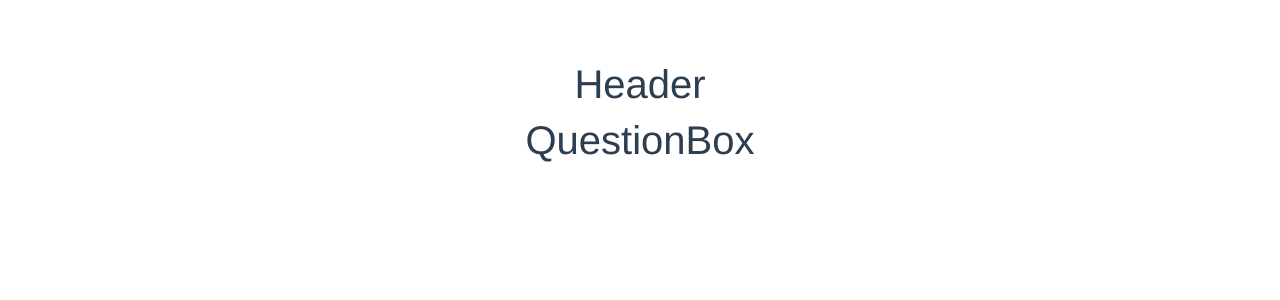
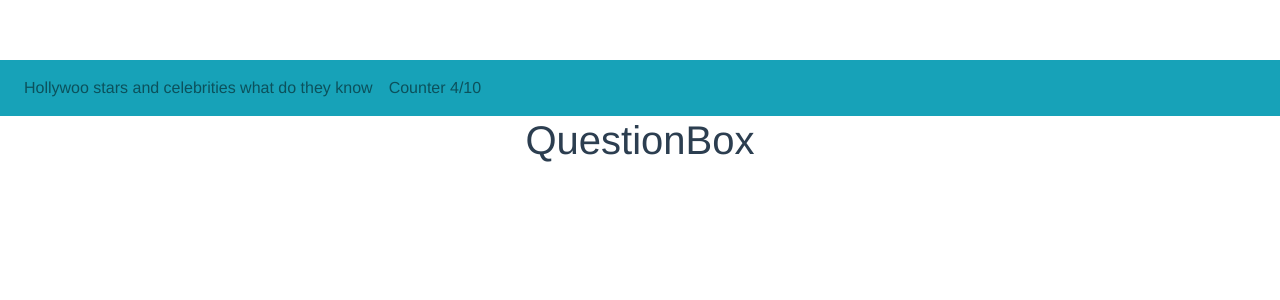
Before and after one commit to liampc/vue-quiz, a Vue app: page / in a window 1280 px wide. Shown: the top 300 px of the page. Built offline with nearby package versions, Linux system fonts and the light colour scheme.

Commit message:
add navbar

```diff
--- a/src/components/Header.vue
+++ b/src/components/Header.vue
@@ -1,3 +1,10 @@
 <template>
-    <h1> Header </h1>
+    <div>
+        <b-navbar type="light" variant="info">
+            <b-navbar-nav>
+            <b-nav-item >Hollywoo stars and celebrities what do they know </b-nav-item>
+            <b-nav-item> Counter 4/10 </b-nav-item>
+            </b-navbar-nav>
+        </b-navbar>
+    </div>
 </template>
--- a/src/main.js
+++ b/src/main.js
@@ -1,9 +1,10 @@
 import Vue from 'vue'
-import App from './App.vue'
 
-import { BootstrapVue, IconsPlugin } from 'bootstrap-vue'
+import { BootstrapVue } from 'bootstrap-vue'
 import 'bootstrap/dist/css/bootstrap.css'
 import 'bootstrap-vue/dist/bootstrap-vue.css'
+
+import App from './App.vue'
 
 Vue.use(BootstrapVue)
 Vue.config.productionTip = false
```
